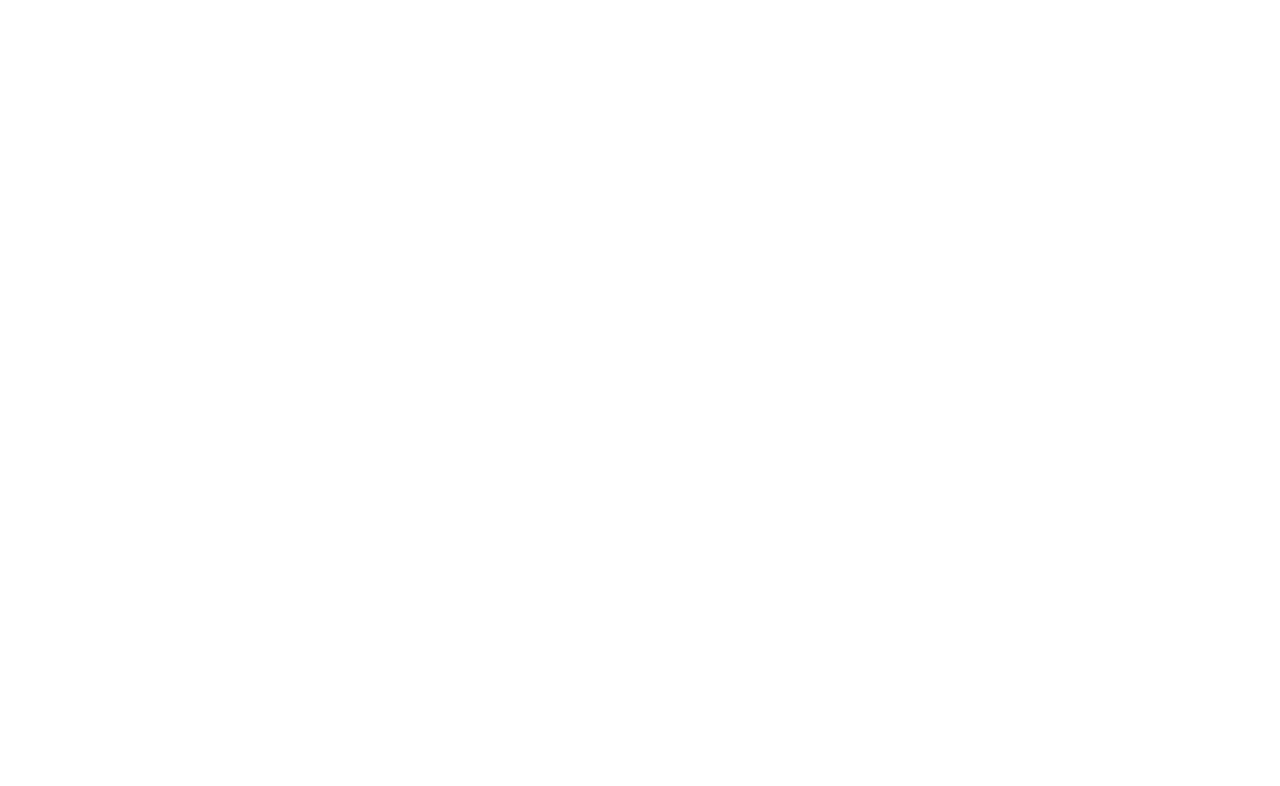
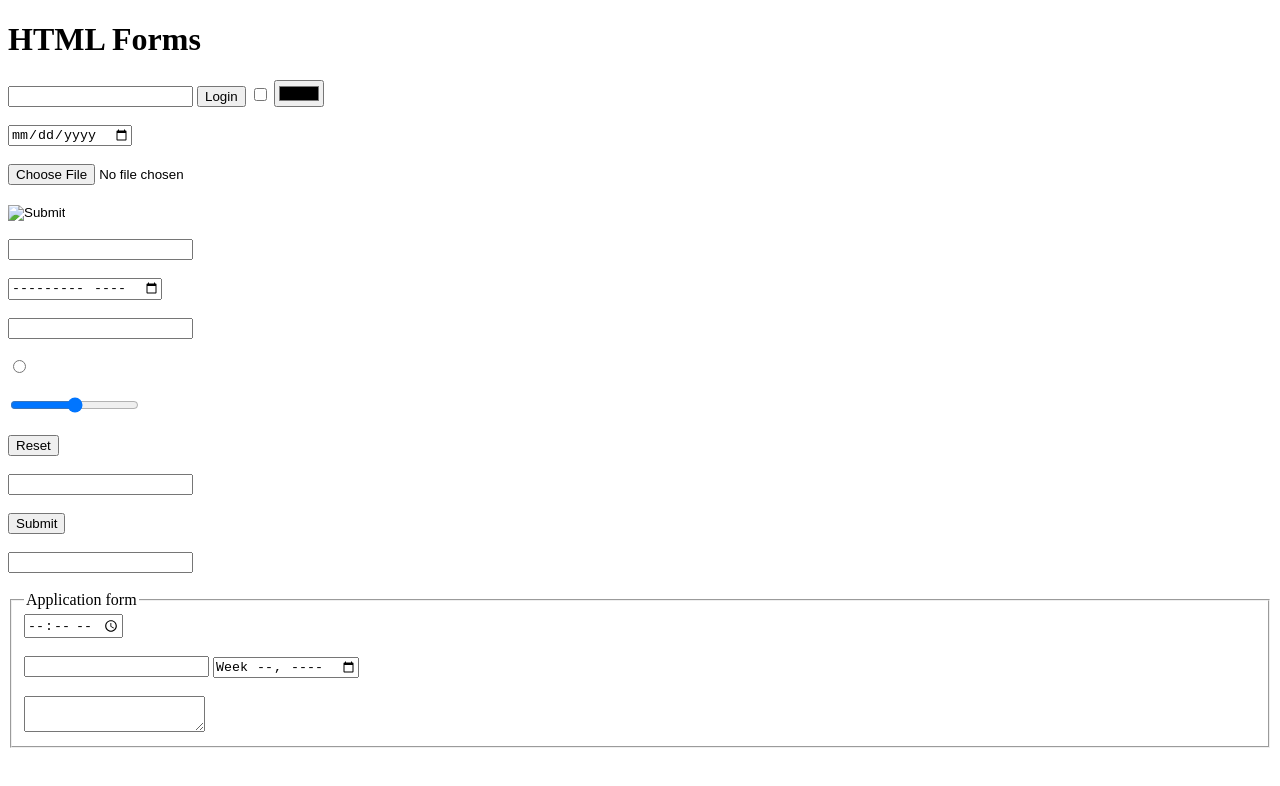
Before and after one commit to tharindu-weragama/IT-DAY5, a plain HTML site: page index.html in a window 1280 px wide. Drawn offline with Linux system fonts and the light colour scheme.

Commit message:
add HTML form elements and structure to index.html

```diff
--- a/index.html
+++ b/index.html
@@ -1,11 +1,80 @@
 <!DOCTYPE html>
 <html lang="en">
+
 <head>
     <meta charset="UTF-8">
     <meta name="viewport" content="width=device-width, initial-scale=1.0">
-    <title>Document</title>
+    <title>HTLM Forms</title>
 </head>
+
 <body>
+    <h1>HTML Forms</h1>
+    <!--Input Type-->
+    <input type="text">
+    <input type="button" value="Login">
+    <input type="checkbox">
+    <input type="color">
 
+    <br>
+    <br>
+
+    <input type="date">
+    <br>
+    <br>
+
+    <input type="file">
+    <br>
+    <br>
+
+    <input type="image">
+    <br>
+    <br>
+
+    <input type="number">
+    <br>
+    <br>
+    <input type="month">
+    <br>
+    <br>
+    <input type="password">
+    <br>
+    <br>
+    <input type="radio">
+    <br>
+    <br>
+    <input type="range">
+    <br>
+    <br>
+    <input type="reset">
+    <br>
+    <br>
+    <input type="search">
+    <br>
+    <br>
+    <input type="submit">
+    <br>
+    <br>
+    <input type="tel">
+    <br>
+    <br>
+
+    <fieldset>
+        <legend>Application form</legend>
+        <input type="time">
+        <br>
+        <br>
+        <input type="url">
+        <input type="week">
+
+        <br>
+        <br>
+
+        <textarea name  id ></textarea>
+
+    </fieldset>
+
+    <br>
+    <br>
 </body>
+
 </html>
```
